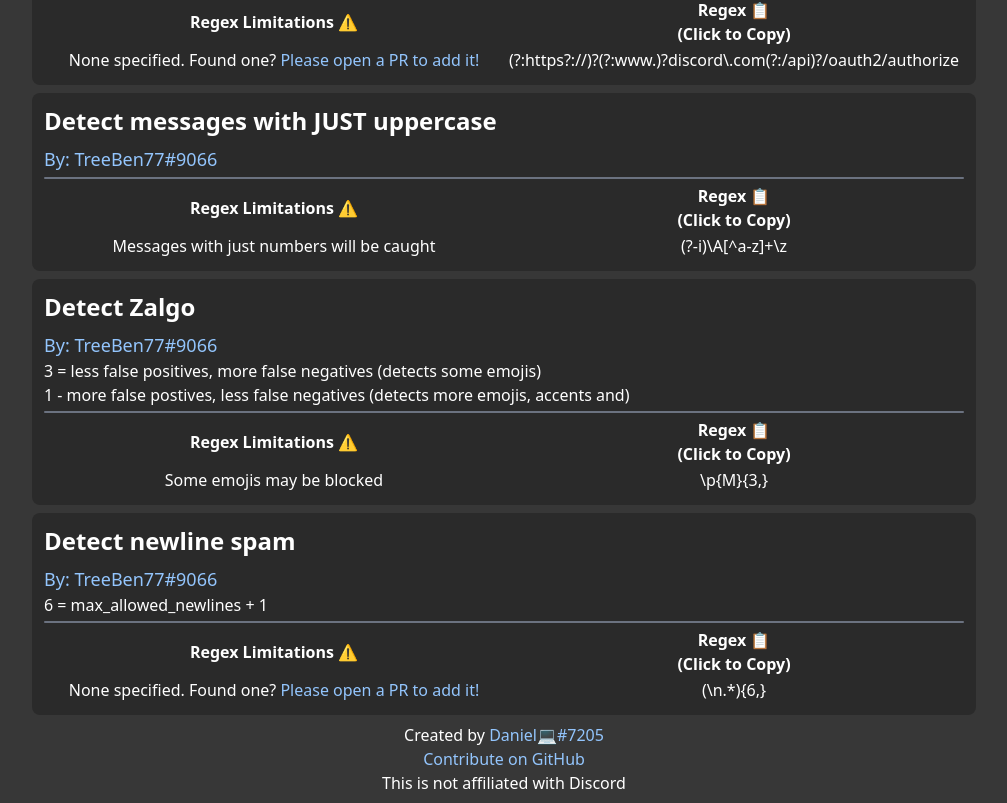
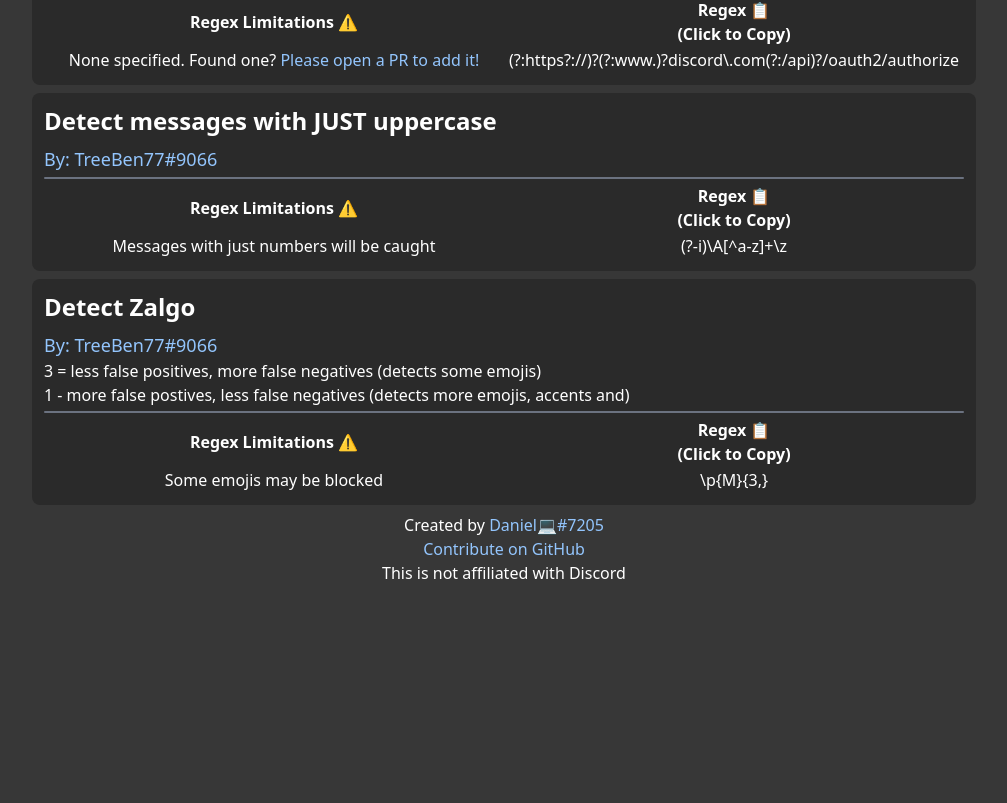
Before and after one commit to TechGeekGamer/discordregex.xyz, a Next.js app: page / in a window 1280 px wide. Shown: the part 1189-1992 px from the top of the page, without its empty margins (136-1143 px from the left). After the commit the page ends 1782 px from the top, so only its background shows below. Built offline with nearby package versions, Linux system fonts and the light colour scheme.

Commit message:
remove newline spam regex as discord broke it
Discord's AutoMod currently can not detect newlines.

```diff
--- a/src/regexes.ts
+++ b/src/regexes.ts
@@ -67,13 +67,5 @@ export const regexEntries: RegexEntry[] = [
         long_description: `3 = less false positives, more false negatives (detects some emojis)\n1 - more false postives, less false negatives (detects more emojis, accents and)`,
         limitations: "Some emojis may be blocked",
         regex: "\\p{M}{3,}"
-    },
-    {
-        author_discord_tag: "TreeBen77#9066",
-        author_website_url: "https://discord.gg/4CSc9E5uQy",
-        description: "Detect newline spam",
-        long_description: "6 = max_allowed_newlines + 1",
-        limitations: "",
-        regex: "(\\n.*){6,}"
     }
 ]
```
